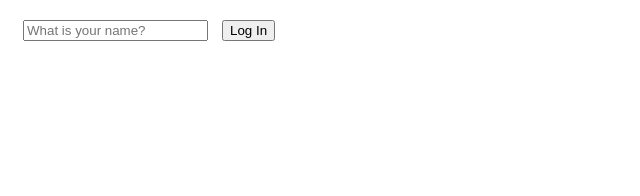
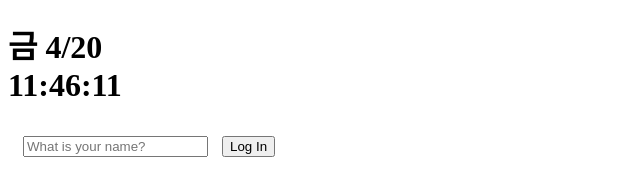
Before and after one commit to timemash24/momentumJS, a plain HTML site: page index.html in a window 1280 px wide. Shown: the whole page, without its empty margins (0-640 px from the left). Drawn offline with Linux system fonts and the light colour scheme.

Commit message:
Add clock.js Add clock in index.html

```diff
--- a/index.html
+++ b/index.html
@@ -8,6 +8,7 @@
     <title>Momentum App</title>
   </head>
   <body>
+    <h1 id="clock">00:00:00</h1>
     <form class="hidden" id="login-form">
       <input
         required
@@ -22,5 +23,6 @@
       <button class="hidden" id="logout-btn">Log out</button>
     </div>
     <script src="js/greetings.js"></script>
+    <script src="js/clock.js"></script>
   </body>
 </html>
--- /dev/null
+++ b/js/clock.js
@@ -0,0 +1,18 @@
+const clock = document.querySelector("h1#clock");
+const weekdays = ["일", "월", "화", "수", "목", "금", "토"];
+
+// 시계 만들기
+function getClock() {
+  const fullDate = new Date();
+  const hours = String(fullDate.getHours()).padStart(2, "0");
+  const minutes = String(fullDate.getMinutes()).padStart(2, "0");
+  const seconds = String(fullDate.getSeconds()).padStart(2, "0");
+  const day = weekdays[fullDate.getDay()];
+  const month = fullDate.getMonth();
+  const date = fullDate.getDate();
+  clock.innerText = `${day} ${month}/${date}
+  ${hours}:${minutes}:${seconds}`;
+}
+
+getClock();
+setInterval(getClock, 1000);
```
